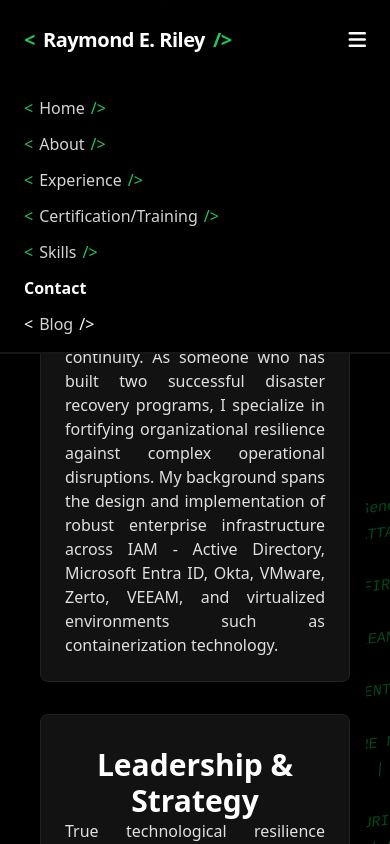
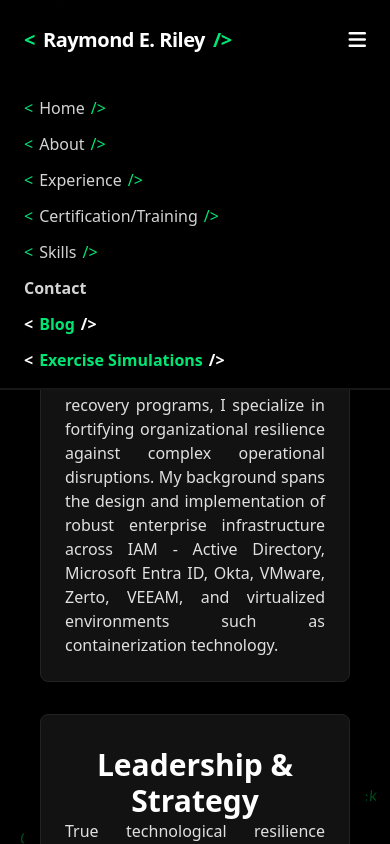
Before and after one commit to raymonderiley/raymonderiley.github.io, a plain HTML site: page about.html in a window 390 px wide. Both pictures are taken after a click on the button 357 px from the left and 40 px from the top of the page. Shown: the top 844 px of the page. Drawn offline with nearby package versions, Linux system fonts and the light colour scheme.

Commit message:
Update about.html

```diff
--- a/about.html
+++ b/about.html
@@ -38,34 +38,31 @@ gtag('config', 'G-YZS57X026L');
 
     <!-- Header Navigation (Elevated z-index) -->
     <header class="fixed top-0 left-0 right-0 z-50 bg-black/90 backdrop-blur-md border-b border-neutral-900">
-        <div class="max-w-6xl mx-auto px-6 h-20 flex items-center justify-between">
-            <a href="index.html" class="text-xl font-bold tracking-tight text-white flex items-center gap-2">
-                <span class="text-green-500">&lt;</span>Raymond E. Riley<span class="text-green-500">/&gt;</span>
+        <div class="max-w-7xl mx-auto px-6 h-20 flex items-center justify-between">
+            <a href="../index.html" class="text-xl font-bold tracking-tight text-white flex items-center gap-2">
+                <span class="text-[#00e673]">&lt;</span>Raymond E. Riley<span class="text-[#00e673]">/&gt;</span>
             </a>
-
             <nav class="hidden md:flex items-center gap-6 text-sm font-medium text-neutral-400">
-                <a href="index.html" class="nav-link hover:text-white transition-colors flex items-center gap-1.5"><span class="text-green-500">&lt;</span>Home<span class="text-green-500">/&gt;</span></a>
-                <a href="about.html" class="nav-link hover:text-white transition-colors flex items-center gap-1.5"><span class="text-green-500">&lt;</span>About<span class="text-green-500">/&gt;</span></a>
-                <a href="experience.html" class="nav-link hover:text-white transition-colors flex items-center gap-1.5"><span class="text-green-500">&lt;</span>Experience<span class="text-green-500">/&gt;</span></a>
-                <a href="certificates.html" class="nav-link hover:text-white transition-colors flex items-center gap-1.5"><span class="text-green-500">&lt;</span>Certification/Training<span class="text-green-500">/&gt;</span></a>
-                <a href="skills.html" class="nav-link hover:text-white transition-colors flex items-center gap-1.5"><span class="text-green-500">&lt;</span>Skills<span class="text-green-500">/&gt;</span></a>
-                <a href="contact.html" class="px-4 py-2 rounded-lg bg-white text-black font-semibold hover:bg-neutral-200 transition-all">Contact</a>
-                <a href="blog.html" class="px-4 py-2 rounded-lg bg-green-500 text-black font-semibold hover:bg-green-600 transition-all">Blog</a>
-
+                <a href="../index.html" class="nav-link hover:text-white transition-colors flex items-center gap-1.5"><span class="text-[#00e673]">&lt;</span>Home<span class="text-[#00e673]">/&gt;</span></a>
+                <a href="../about.html" class="nav-link hover:text-white transition-colors flex items-center gap-1.5"><span class="text-[#00e673]">&lt;</span>About<span class="text-[#00e673]">/&gt;</span></a>
+                <a href="../experience.html" class="nav-link hover:text-white transition-colors flex items-center gap-1.5"><span class="text-[#00e673]">&lt;</span>Experience<span class="text-[#00e673]">/&gt;</span></a>
+                <a href="../certificates.html" class="nav-link hover:text-white transition-colors flex items-center gap-1.5"><span class="text-[#00e673]">&lt;</span>Certification/Training<span class="text-[#00e673]">/&gt;</span></a>
+                <a href="../skills.html" class="nav-link hover:text-white transition-colors flex items-center gap-1.5"><span class="text-[#00e673]">&lt;</span>Skills<span class="text-[#00e673]">/&gt;</span></a>
+                <a href="../contact.html" class="px-4 py-2 rounded-lg bg-neutral-900 text-neutral-300 border border-neutral-800 hover:bg-neutral-800 hover:text-white transition-all">Contact</a>
+                <a href="../blog.html" class="px-4 py-2 rounded-lg bg-[#00e673] text-black font-semibold hover:bg-[#00cc55] transition-all">Blog</a>
+                <a href="../masterttexs.html" class="px-2 py-1 text-xs max-w-[95px] inline-block text-center leading-tight rounded-lg bg-[#00e673] text-black font-semibold hover:bg-[#00cc55] transition-all">Exercise Simulations</a>
             </nav>
-
             <button id="menu-btn" class="md:hidden text-white focus:outline-none text-xl"><i class="fa-solid fa-bars"></i></button>
         </div>
-
-        <div id="mobile-menu" class="hidden md:hidden bg-black border-b border-neutral-900 px-6 py-4 space-y-3">
-            <a href="index.html" class="block text-neutral-300 hover:text-white flex items-center gap-1.5"><span class="text-green-500">&lt;</span>Home<span class="text-green-500">/&gt;</span></a>
-            <a href="about.html" class="block text-neutral-300 hover:text-white flex items-center gap-1.5"><span class="text-green-500">&lt;</span>About<span class="text-green-500">/&gt;</span></a>
-            <a href="experience.html" class="block text-neutral-300 hover:text-white flex items-center gap-1.5"><span class="text-green-500">&lt;</span>Experience<span class="text-green-500">/&gt;</span></a>
-            <a href="certificates.html" class="block text-neutral-300 hover:text-white flex items-center gap-1.5"><span class="text-green-500">&lt;</span>Certification/Training<span class="text-green-500">/&gt;</span></a>
-            <a href="skills.html" class="block text-neutral-300 hover:text-white flex items-center gap-1.5"><span class="text-green-500">&lt;</span>Skills<span class="text-green-500">/&gt;</span></a>
-            <a href="contact.html" class="block text-white font-semibold">Contact</a>
-            <a href="blog.html" class="block text-neutral-300 hover:text-green flex items-center gap-1.5"><span class="text-white">&lt;</span>Blog<span class="text-white">/&gt;</span></a>
-
+        <div id="mobile-menu" class="hidden md:hidden bg-black/95 border-b border-neutral-900 px-6 py-4 space-y-3">
+            <a href="../index.html" class="block text-neutral-300 hover:text-white flex items-center gap-1.5"><span class="text-[#00e673]">&lt;</span>Home<span class="text-[#00e673]">/&gt;</span></a>
+            <a href="../about.html" class="block text-neutral-300 hover:text-white flex items-center gap-1.5"><span class="text-[#00e673]">&lt;</span>About<span class="text-[#00e673]">/&gt;</span></a>
+            <a href="../experience.html" class="block text-neutral-300 hover:text-white flex items-center gap-1.5"><span class="text-[#00e673]">&lt;</span>Experience<span class="text-[#00e673]">/&gt;</span></a>
+            <a href="../certificates.html" class="block text-neutral-300 hover:text-white flex items-center gap-1.5"><span class="text-[#00e673]">&lt;</span>Certification/Training<span class="text-[#00e673]">/&gt;</span></a>
+            <a href="../skills.html" class="block text-neutral-300 hover:text-white flex items-center gap-1.5"><span class="text-[#00e673]">&lt;</span>Skills<span class="text-[#00e673]">/&gt;</span></a>
+            <a href="../contact.html" class="block text-neutral-300 hover:text-white font-semibold">Contact</a>
+            <a href="../blog.html" class="block text-[#00e673] font-semibold flex items-center gap-1.5"><span class="text-white">&lt;</span>Blog<span class="text-white">/&gt;</span></a>
+            <a href="../masterttexs.html" class="block text-[#00e673] font-semibold flex items-center gap-1.5"><span class="text-white">&lt;</span>Exercise Simulations<span class="text-white">/&gt;</span></a>
         </div>
     </header>
 
```
